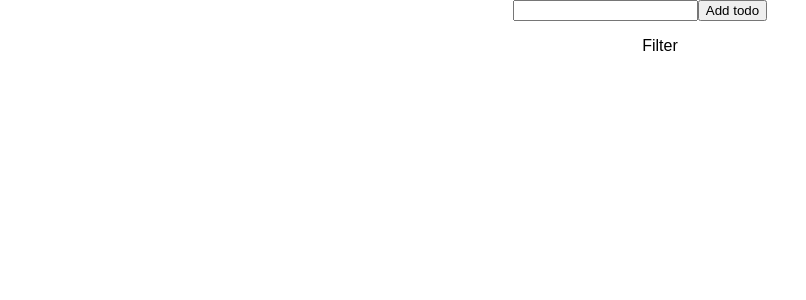
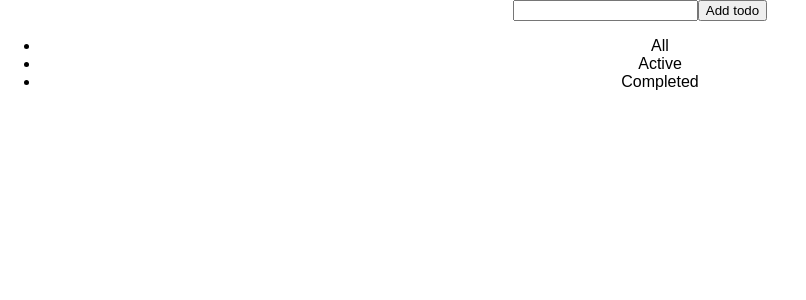
Before and after one commit to iamstarkov/todo-list-redux, a React (Create React App) app: page / in a window 1280 px wide. Shown: the top 300 px of the page, without its empty margins (0-806 px from the left). Built offline with nearby package versions, Linux system fonts and the light colour scheme.

Commit message:
filter does not work

```diff
--- a/src/App.js
+++ b/src/App.js
@@ -30,13 +30,15 @@ class App extends Component {
   }
 }
 const mapStateToProps = (state) => {
-  return { todos: state.todos };
+  return {
+    todos: state.todos
+  };
 };
 const mapDispatchToProps = (dispatch) => ({
-  onAddTodo(data) {
+  onAddTodo(todo) {
     dispatch({
       type: "ADD_TODO",
-      data: data
+      todo: todo
     })
   }
 })
--- /dev/null
+++ b/src/components/filter-link.js
@@ -0,0 +1,24 @@
+import React from 'react';
+import {connect} from "react-redux";
+
+const FilterLink = (props) => (
+  <li onClick={() => props.onClickFilter(props.show)}>{props.children}</li>
+);
+
+const mapStateToProps = (state) => {
+  return {
+    todos: state.todos
+  };
+};
+const mapDispatchToProps = (dispatch) => ({
+  onClickFilter(filter) {
+    dispatch({
+      type: "CHANGE_FILTER",
+      filter: filter
+    })
+  }
+});
+export default connect(
+  mapStateToProps,
+  mapDispatchToProps
+)(FilterLink);
--- a/src/components/filters.js
+++ b/src/components/filters.js
@@ -1,8 +1,11 @@
 import React from 'react';
+import FilterLink from './filter-link';
 
 const Filters = () => (
   <ul>
-    Filter
+    <FilterLink show='SHOW_ALL'>All</FilterLink>
+    <FilterLink show='SHOW_ACTIVE'>Active</FilterLink>
+    <FilterLink show='SHOW_COMPLETED'>Completed</FilterLink>
   </ul>
 );
 export default Filters;
--- /dev/null
+++ b/src/reducers/filters.js
@@ -0,0 +1,18 @@
+const filters = (state=[], action) => {
+  console.log(action);
+  switch(action.type) {
+    case 'SHOW_ALL' :
+      return state;
+    case 'SHOW_ACTIVE' :
+      return action.todos.filter(
+        todo => !todo.completed
+      );
+    case 'SHOW_COMPLETED' :
+      return action.todos.filter(
+        todo => todo.completed
+      );
+    default:
+      return state
+  }
+};
+export default filters;
--- a/src/reducers/index.js
+++ b/src/reducers/index.js
@@ -1,7 +1,9 @@
 import { combineReducers } from 'redux';
 
 import todos from './todos';
+import filters from './filters';
 
 export default combineReducers({
-  todos
+  todos,
+  filters
 })
--- a/src/reducers/todos.js
+++ b/src/reducers/todos.js
@@ -3,7 +3,7 @@ const todos = (state=[], action) => {
     case 'ADD_TODO' :
       return [
         ...state,
-        action.data
+        action.todo
       ];
     case 'TOGGLE_TODO' :
       return state.map(t => {
```
